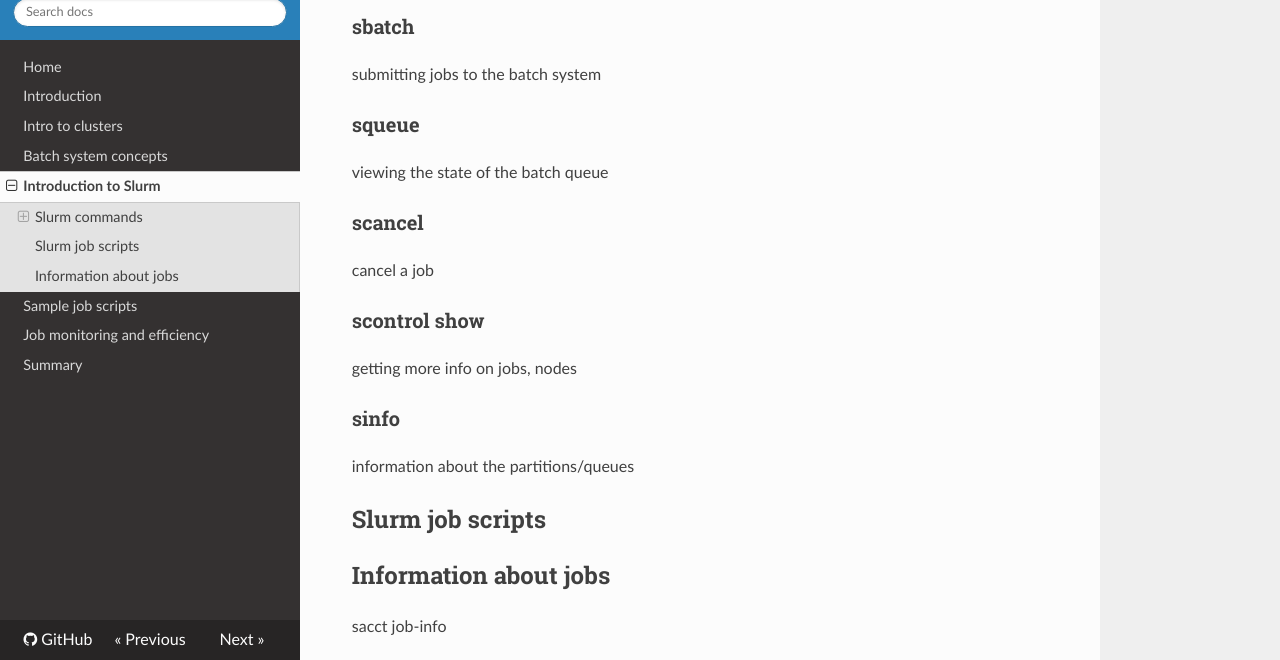
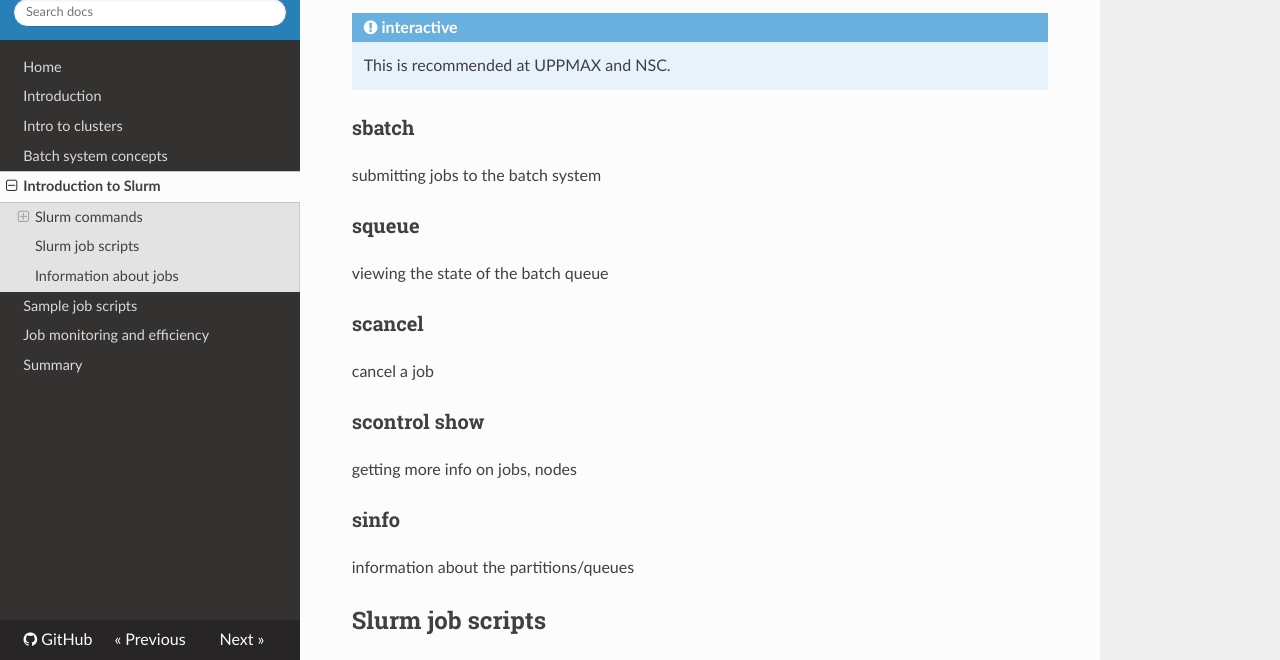
Before and after one commit to UPPMAX/NAISS_Slurm, an MkDocs documentation site: the page built from docs/slurm.md, in a window 1280 px wide and 900 px high, scrolled down 1584 px, cut to the strip 240-900 px from the top of the window. Built offline with MkDocs 1.6.1, drawn with Linux system fonts in a browser that asks for light colours; nearby versions of some CDN libraries.

Commit message:
Adding a comment

```diff
--- a/docs/slurm.md
+++ b/docs/slurm.md
@@ -57,7 +57,9 @@ This is for requesting an interactive allocation. This is done differently depen
 
 #### Examples
 
+!!! note "interactive"
 
+    This is recommended at UPPMAX and NSC.
 
 ### sbatch
 
```
